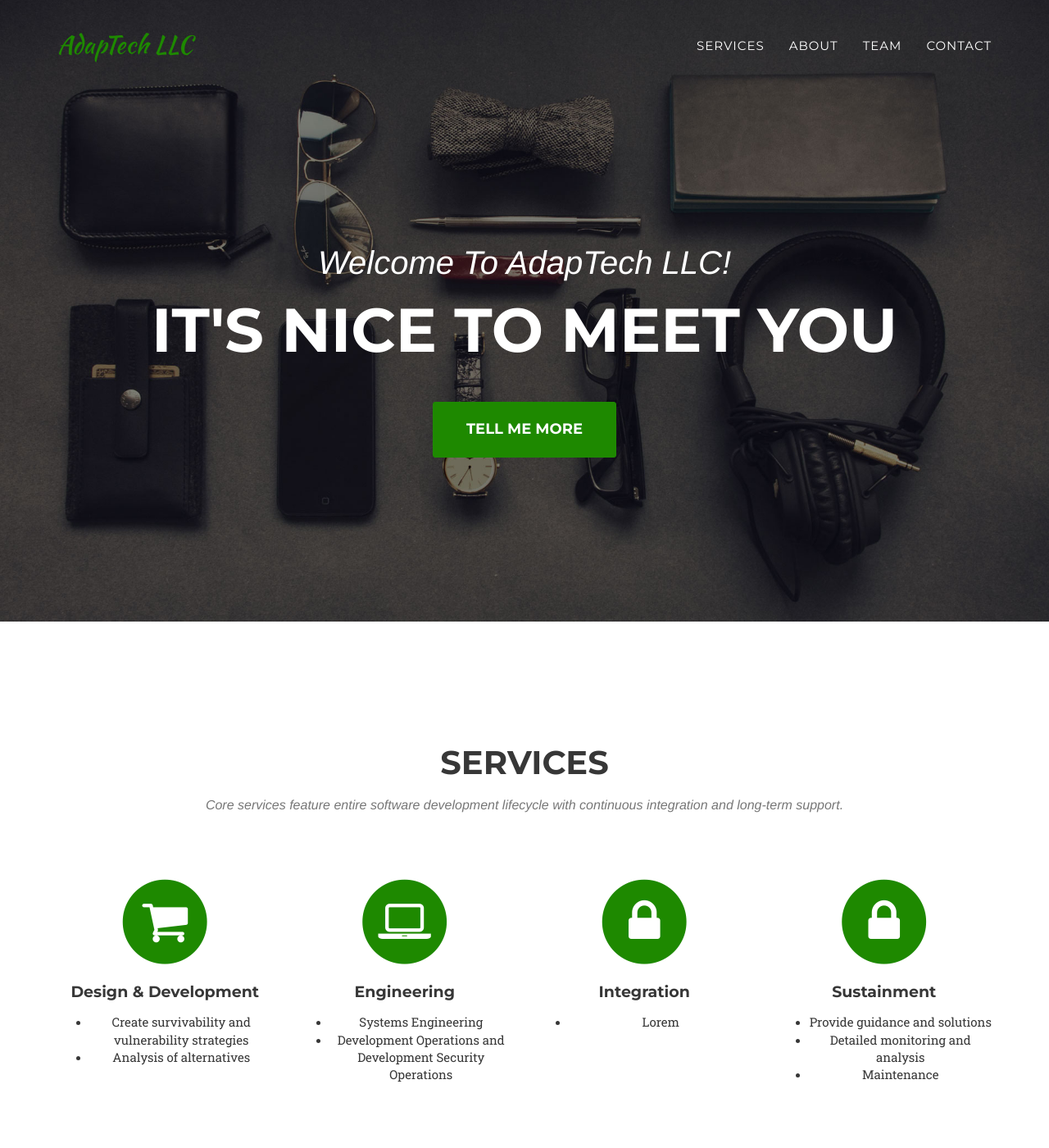
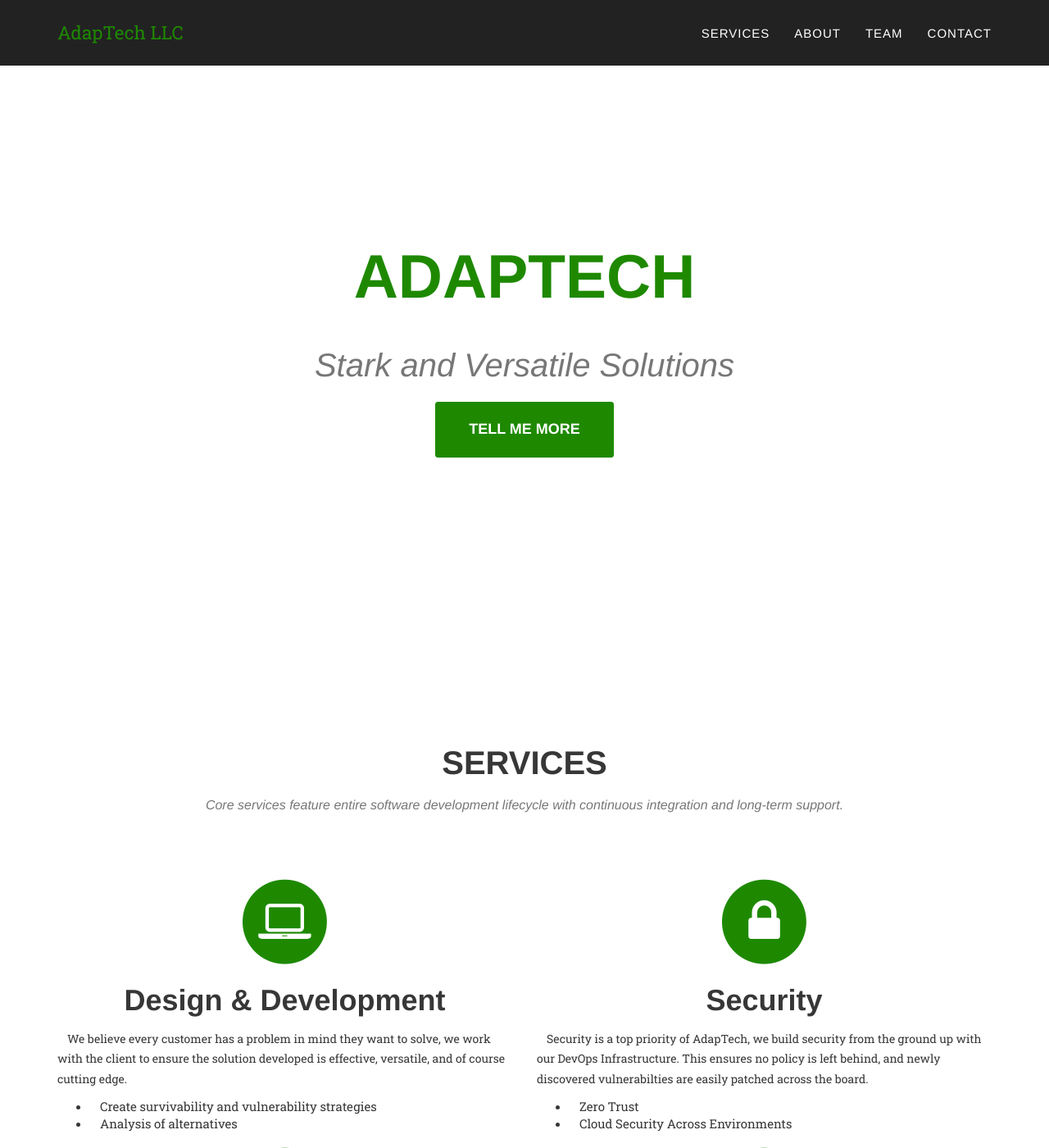
Before and after one commit to adaptechio/adaptechio.github.io, a Jekyll site: the page built from index.html, in a window 1280 px wide and 1400 px high. Shown: the whole window at 82% size. Built offline with Jekyll 4.4.1, drawn with Linux system fonts in a browser that asks for light colours; some web fonts are replaced; some of the changed text lies outside the part shown.

Commit message:
Still needs some formatting

```diff
--- /dev/null
+++ b/_data/services.yml
@@ -0,0 +1,31 @@
+header_text: Services
+subheader_text: Core services feature entire software development lifecycle with continuous integration and long-term support.
+service_list_images_enabled: true
+service_list:
+  - header: "Design & Development"
+    image: "fa-laptop"
+    summary: We believe every customer has a problem in mind they want to solve, we work with the client to ensure the solution developed is effective, versatile, and of course cutting edge.
+    bullets:
+      - Create survivability and vulnerability strategies
+      - Analysis of alternatives
+
+  - header: "Security"
+    image: "fa-lock"
+    summary: Security is a top priority of AdapTech, we build security from the ground up with our DevOps Infrastructure. This ensures no policy is left behind, and newly discovered vulnerabilties are easily patched across the board.
+    bullets:
+      - Zero Trust
+      - Cloud Security Across Environments
+
+  - header: "Development Operations"
+    image: "fa-cogs"
+    summary: "DevOps has been established as a core necesseity of any successful team, its required to accelerate development teams, we write beautiful Infrastructure as Code (IAC) to help automate everything."
+    bullets:
+      - GitOps
+      - NoOps Environments for Developers
+
+  - header: "Management"
+    image: "fa-users"
+    summary: "We believe projects need loving support from start to finish, to help this we integrate all our skills and services to bring a startup idea to a fully realized application."
+    bullets:
+      - Agile team collaboration
+      - Transparent communication throughout the development lifecycle
--- a/_data/template.yml
+++ b/_data/template.yml
@@ -8,5 +8,7 @@ color:
 
 # Font Families
 font:
-  primary: 'Montserrat, "Helvetica Neue",Helvetica,Arial,sans-serif'
+  primary: '"Helvetica Neue", Helvetica, Arial, sans-serif'
   secondary: '"Droid Serif", "Helvetica Neue", Helvetica,Arial,sans-serif'
+#  nav-bar: '"Kaushan Script","Helvetica Neue",Helvetica,Arial,cursive'
+  navbar: '"Helvetica Neue", Helvetica, Arial, sans-serif'
--- a/_includes/header.html
+++ b/_includes/header.html
@@ -1,5 +1,5 @@
 <!-- Navigation -->
-    <nav class="navbar navbar-default navbar-fixed-top">
+    <nav class="navbar navbar-default navbar-fixed-top navbar-shrink">
         <div class="container">
             <!-- Brand and toggle get grouped for better mobile display -->
             <div class="navbar-header page-scroll">
@@ -44,8 +44,8 @@
     <header>
         <div class="container">
             <div class="intro-text">
-                <div class="intro-lead-in">Welcome To AdapTech LLC!</div>
-                <div class="intro-heading">It's Nice To Meet You</div>
+                <div class="intro-heading text-primary">AdapTech</div>
+                <div class="intro-lead-in text-muted">Stark and Versatile Solutions</div>
                 <a href="#services" class="page-scroll btn btn-xl">Tell Me More</a>
             </div>
         </div>
--- a/_includes/services.html
+++ b/_includes/services.html
@@ -3,83 +3,32 @@
         <div class="container">
             <div class="row">
                 <div class="col-lg-12 text-center">
-                    <h2 class="section-heading">Services</h2>
-                    <h3 class="section-subheading text-muted">Core services feature entire software development lifecycle with continuous integration and long-term support.</h3>
+                    <h2 class="section-heading">{{.site.data.services.header_text}}</h2>
+                    <h3 class="section-subheading text-muted">{{.site.data.services.subheader_text}}</h3>
                 </div>
             </div>
             <div class="row text-center">
-                <div class="col-md-3">
+                {% for service in site.data.services.service_list %}
+                <div class="col-md-6">
+                    {% if .site.data.services.service_list_images_enabled %}
                     <span class="fa-stack fa-4x">
                         <i class="fa fa-circle fa-stack-2x text-primary"></i>
-                        <i class="fa fa-shopping-cart fa-stack-1x fa-inverse"></i>
+                        <i class="fa {{service.image}} fa-stack-1x fa-inverse"></i>
                     </span>
-                    <h4 class="service-heading">Design & Development</h4>
+                    {% endif %}
+                    <h3 class="service-heading">{{service.header}}</h3>
                     <div>
+                        <p class="service">{{service.summary}}</p>
                         <ul class="service-ul-left-align">
-                            <li>
-                                Create survivability and vulnerability strategies
+                            {% for bullet in service.bullets %}
+                            <li class="service">
+                                {{ bullet }}
                             </li>
-                            <li>
-                                Analysis of alternatives
-                            </li>
+                            {% endfor %}
                         </ul>
                     </div>
-                    <!-- <p class="text-muted">Create survivability and vulnerability strategies</p> -->
                 </div>
-                <div class="col-md-3">
-                    <span class="fa-stack fa-4x">
-                        <i class="fa fa-circle fa-stack-2x text-primary"></i>
-                        <i class="fa fa-laptop fa-stack-1x fa-inverse"></i>
-                    </span>
-                    <h4 class="service-heading">Engineering</h4>
-                    <div>
-                        <ul class="service-ul-left-align">
-                            <li>
-                                Systems Engineering
-                            </li>
-                            <li>
-                                Development Operations and Development Security Operations
-                            </li>
-                        </ul>
-                    </div>
-                    <!-- <p class="text-muted">System</p> -->
-                </div>
-                <div class="col-md-3">
-                    <span class="fa-stack fa-4x">
-                        <i class="fa fa-circle fa-stack-2x text-primary"></i>
-                        <i class="fa fa-lock fa-stack-1x fa-inverse"></i>
-                    </span>
-                    <h4 class="service-heading">Integration</h4>
-                    <div>
-                        <ul class="service-ul-left-align">
-                            <li>
-                                Lorem
-                            </li>
-                        </ul>
-                    </div>
-                    <!-- <p class="text-muted">Using proven scripting and problem solving skills to increase performance and lower cost.</p> -->
-                </div>
-                <div class="col-md-3">
-                    <span class="fa-stack fa-4x">
-                        <i class="fa fa-circle fa-stack-2x text-primary"></i>
-                        <i class="fa fa-lock fa-stack-1x fa-inverse"></i>
-                    </span>
-                    <h4 class="service-heading">Sustainment</h4>
-                    <div>
-                        <ul class="service-ul-left-align">
-                            <li>
-                                Provide guidance and solutions
-                            </li>
-                            <li>
-                                Detailed monitoring and analysis
-                            </li>
-                            <li>
-                                Maintenance
-                            </li>
-                        </ul>
-                        <!-- <p class="text-muted">Using proven scripting and problem solving skills to increase performance and lower cost.</p> -->
-                    </div>
-                </div>
+                {% endfor %}
             </div>
         </div>
     </section>
--- a/js/cbpAnimatedHeader.js
+++ b/js/cbpAnimatedHeader.js
@@ -8,37 +8,62 @@
  * Copyright 2013, Codrops
  * http://www.codrops.com
  */
-var cbpAnimatedHeader = (function() {
 
-	var docElem = document.documentElement,
-		header = document.querySelector( '.navbar-fixed-top' ),
-		didScroll = false,
-		changeHeaderOn = 100;
-
-	function init() {
-		window.addEventListener( 'scroll', function( event ) {
-			if( !didScroll ) {
-				didScroll = true;
-				setTimeout( scrollPage, 250 );
-			}
-		}, false );
-	}
-
-	function scrollPage() {
-		var sy = scrollY();
-		if ( sy >= changeHeaderOn ) {
-			classie.add( header, 'navbar-shrink' );
-		}
-		else {
-			classie.remove( header, 'navbar-shrink' );
-		}
-		didScroll = false;
-	}
-
-	function scrollY() {
-		return window.pageYOffset || docElem.scrollTop;
-	}
-
-	init();
-
-})();
+// var AnimatedHeader = (function (){
+//     var lastScrollTop = 0;
+// 	var docElem = document.documentElement,
+// 		header = document.querySelector( '.navbar-fixed-top' )
+//     // element should be replaced with the actual target element on which you have applied scroll, use window in case of no target element.
+//     window.addEventListener("scroll", function(){ // or window.addEventListener("scroll"....
+//         var st = window.pageYOffset || document.documentElement.scrollTop; // Credits: "https://github.com/qeremy/so/blob/master/so.dom.js#L426"
+//         if (st > lastScrollTop){
+//             // downscroll code
+//             console.log("Scrolled Down")
+//             // classie.remove( header, 'navbar-shrink' );
+//             classie.add( header, 'unpinned' );
+//             classie.remove( header, 'pinned' );
+//         } else {
+//             // upscroll code
+//             // classie.add( header, 'navbar-shrink' );
+//             classie.remove( header, 'unpinned' );
+//             classie.add( header, 'pinned' );
+//             console.log("Scrolled Up")
+//         }
+//         lastScrollTop = st <= 0 ? 0 : st; // For Mobile or negative scrolling
+//     }, false);
+//
+// })();
+// var cbpAnimatedHeader = (function() {
+//
+// 	var docElem = document.documentElement,
+// 		header = document.querySelector( '.navbar-fixed-top' ),
+// 		didScroll = false,
+// 		changeHeaderOn = 100;
+//
+// 	function init() {
+// 		window.addEventListener( 'scroll', function( event ) {
+// 			if( !didScroll ) {
+// 				didScroll = true;
+// 				setTimeout( scrollPage, 250 );
+// 			}
+// 		}, false );
+// 	}
+//
+// 	function scrollPage() {
+// 		var sy = scrollY();
+// 		if ( sy >= changeHeaderOn ) {
+// 			classie.add( header, 'navbar-shrink' );
+// 		}
+// 		else {
+// 			classie.remove( header, 'navbar-shrink' );
+// 		}
+// 		didScroll = false;
+// 	}
+//
+// 	function scrollY() {
+// 		return window.pageYOffset || docElem.scrollTop;
+// 	}
+//
+// 	init();
+//
+// })();
```
Also changed, not shown: _includes/css/agency.css (+34 -2 lines).
